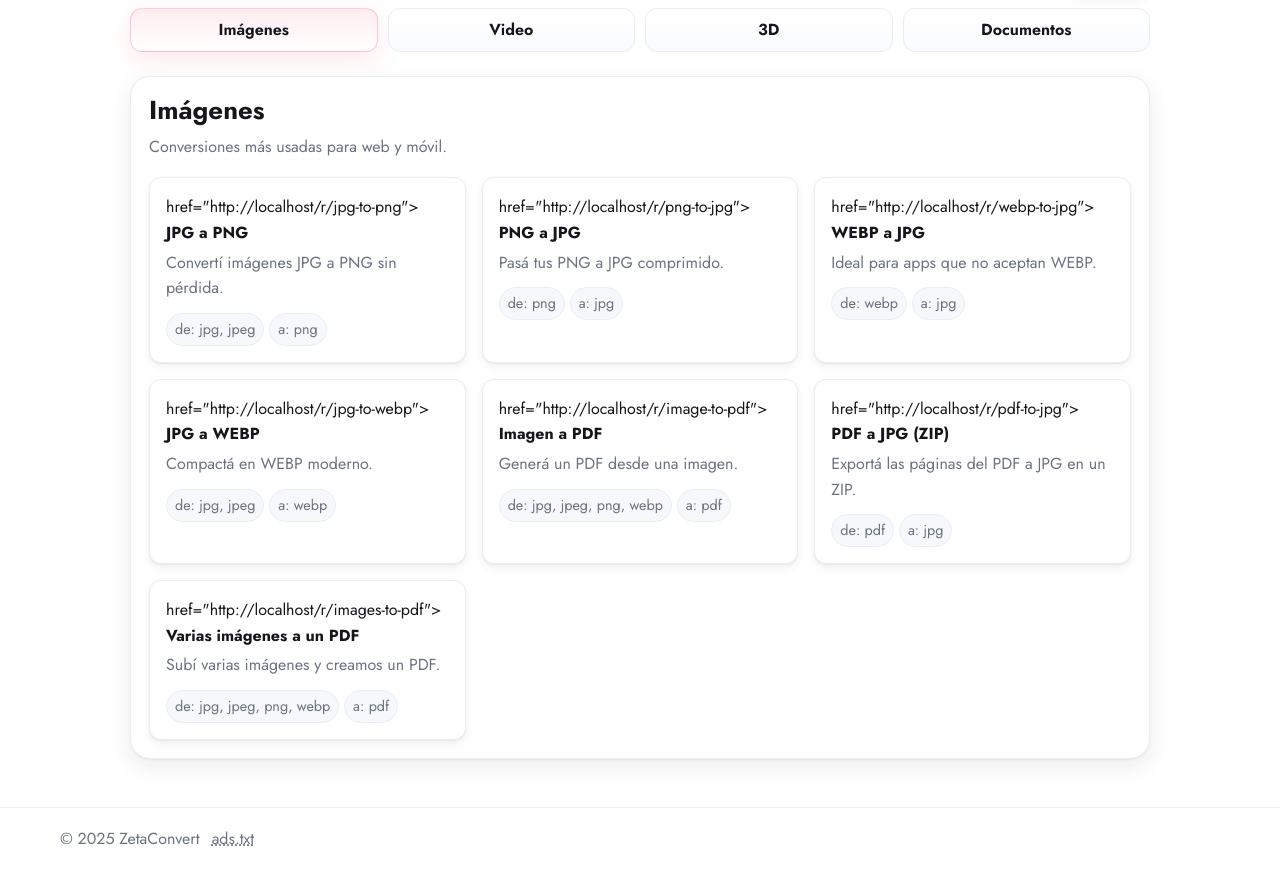
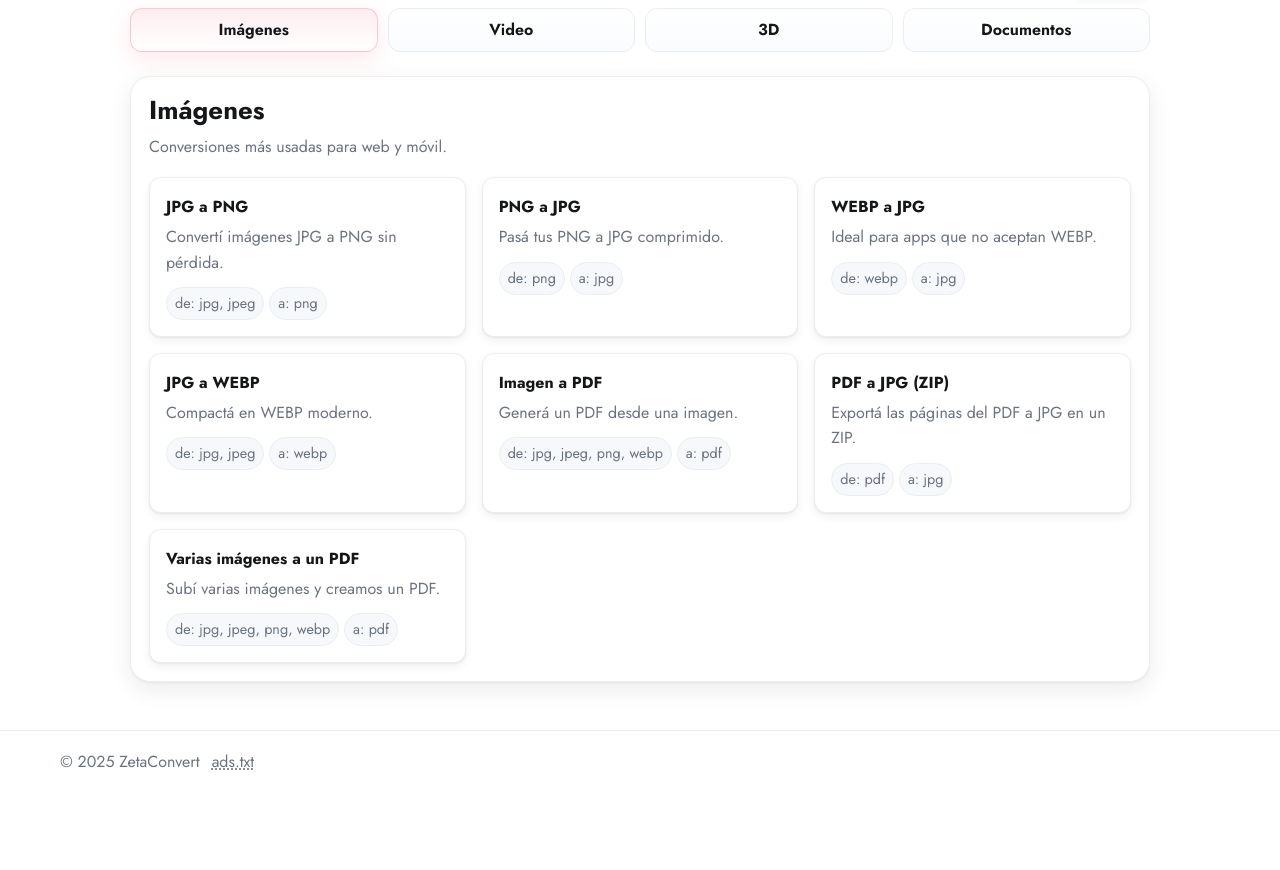
Before and after one commit to Nillyto/ZetaConvert, a FastAPI app: page / in a window 1280 px wide. Shown: the part 257-1127 px from the top of the page. After the commit the page ends 1027 px from the top, so only its background shows below. Run offline with FastAPI, Linux system fonts and the light colour scheme; parts of the project's set-up code (start-up, migrations or seed data) failed here and were passed over.

Commit message:
Primera versión funcional de ZetaConvert

```diff
--- a/templates/home.html
+++ b/templates/home.html
@@ -47,7 +47,6 @@
    data-cat="{{ r.category }}"
    data-from="{{ (r.exts_from or [])|join(',') }}"
    data-to="{{ (r.exts_to or [])|join(',') }}">
- href="{{ url_for('route_page', slug=r.slug) }}">
   <strong class="card-title">{{ r.title }}</strong>
   <p class="muted">{{ r.desc }}</p>
   {% if r.exts_from or r.exts_to %}
@@ -57,6 +56,7 @@
   </div>
   {% endif %}
 </a>
+
       {% endfor %}
     </div>
   </section>
@@ -75,7 +75,6 @@
    data-cat="{{ r.category }}"
    data-from="{{ (r.exts_from or [])|join(',') }}"
    data-to="{{ (r.exts_to or [])|join(',') }}">
- href="{{ url_for('route_page', slug=r.slug) }}">
   <strong class="card-title">{{ r.title }}</strong>
   <p class="muted">{{ r.desc }}</p>
   {% if r.exts_from or r.exts_to %}
@@ -85,6 +84,7 @@
   </div>
   {% endif %}
 </a>
+
       {% endfor %}
     </div>
   </section>
@@ -103,7 +103,6 @@
    data-cat="{{ r.category }}"
    data-from="{{ (r.exts_from or [])|join(',') }}"
    data-to="{{ (r.exts_to or [])|join(',') }}">
- href="{{ url_for('route_page', slug=r.slug) }}">
   <strong class="card-title">{{ r.title }}</strong>
   <p class="muted">{{ r.desc }}</p>
   {% if r.exts_from or r.exts_to %}
@@ -113,6 +112,7 @@
   </div>
   {% endif %}
 </a>
+
       {% endfor %}
     </div>
   </section>
@@ -131,7 +131,6 @@
    data-cat="{{ r.category }}"
    data-from="{{ (r.exts_from or [])|join(',') }}"
    data-to="{{ (r.exts_to or [])|join(',') }}">
- href="{{ url_for('route_page', slug=r.slug) }}">
   <strong class="card-title">{{ r.title }}</strong>
   <p class="muted">{{ r.desc }}</p>
   {% if r.exts_from or r.exts_to %}
@@ -141,6 +140,7 @@
   </div>
   {% endif %}
 </a>
+
       {% endfor %}
     </div>
   </section>
```
Lines whose indentation alone changed are shown as unchanged.
